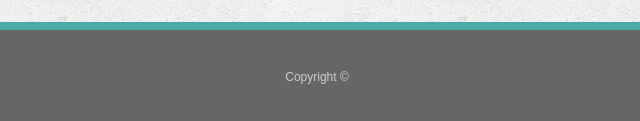
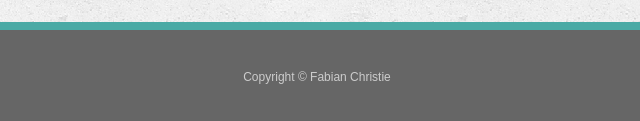
Before and after one commit to fabidali/Bootstrap-Portfolio, a plain HTML site: page contact.html in a window 1280 px wide. Shown: the part 768-889 px from the top of the page, 323-963 px from the left. Drawn offline with nearby package versions, Linux system fonts and the light colour scheme.

Commit message:
Update contact.html

```diff
--- a/contact.html
+++ b/contact.html
@@ -84,7 +84,7 @@
 <script src="https://maxcdn.bootstrapcdn.com/bootstrap/4.0.0/js/bootstrap.min.js" integrity="sha384-JZR6Spejh4U02d8jOt6vLEHfe/JQGiRRSQQxSfFWpi1MquVdAyjUar5+76PVCmYl" crossorigin="anonymous"></script>
   <footer>
     <div class="container">
-      Copyright &copy;
+      Copyright &copy; <span id="date">Fabian Christie</span>
     </div>
   </footer>
 </body>
```
